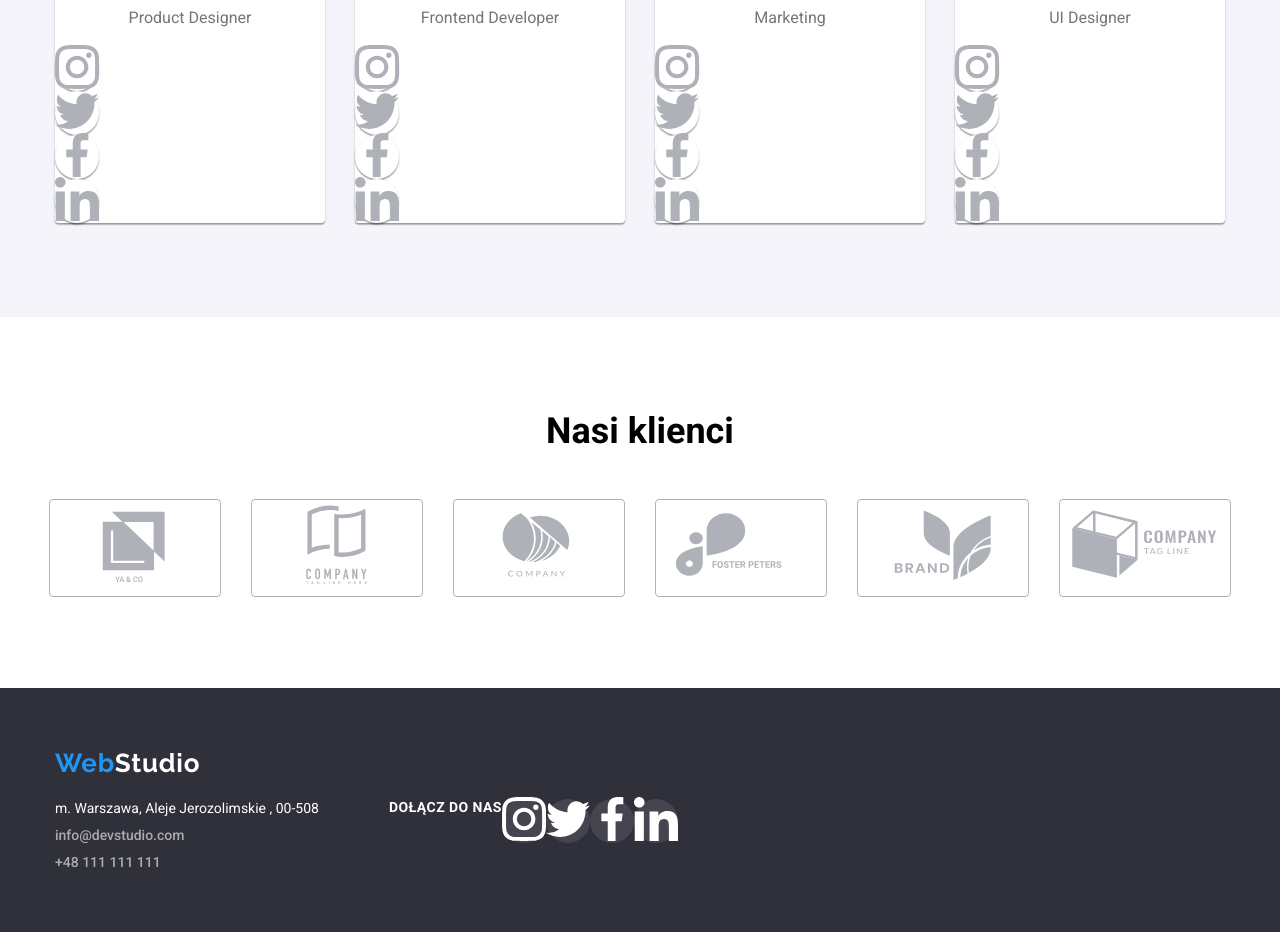
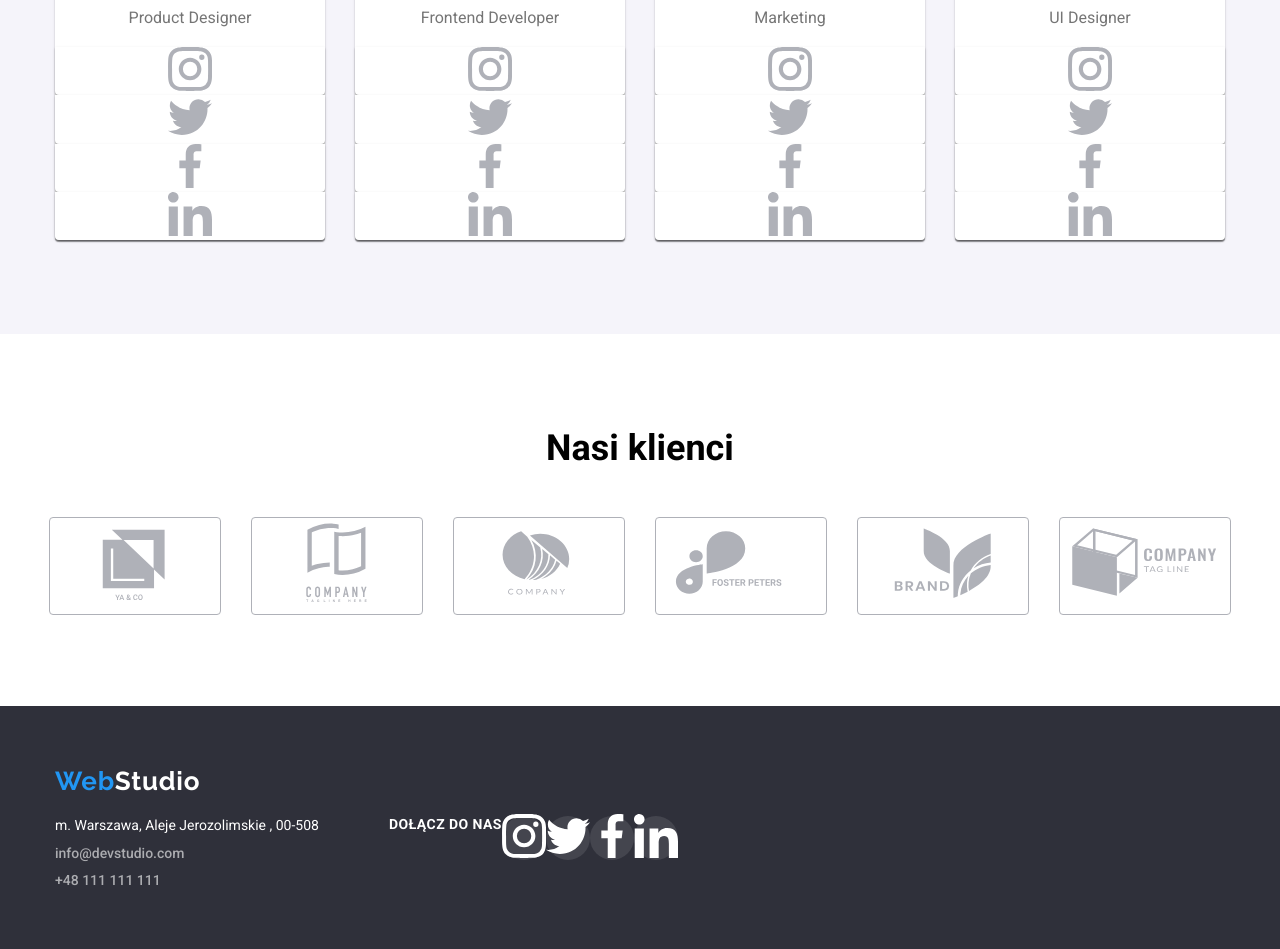
Before and after one commit to Szandersen/goit-markup-hw-04, a plain HTML site: page index.html in a window 1280 px wide. Shown: the part 2180-3129 px from the top of the page. Drawn offline with nearby package versions, Linux system fonts and the light colour scheme.

Commit message:
Update styles.css

```diff
--- a/css/styles.css
+++ b/css/styles.css
@@ -278,12 +278,9 @@ body {
 }
 .team-social li {
     background-color: #ffffff;
-    border-radius: 50%;
     gap: 10px;
     justify-content: center;
     display: flex;
-    width: 44px;
-    height: 44px;
     align-items: center;
     /* margin-left: 32px;
     margin-right: 32px;
@@ -379,6 +376,7 @@ body {
 .footer-wrapper > .container {
     display: flex;
     flex-direction: column;
+    justify-content: space-between;
     gap: 20px;
 }
 .footer-wrapper > .container > address {
@@ -435,4 +433,5 @@ body {
 address {
     display: flex;
     gap: 70px;
+    flex-wrap: wrap;
 }
```
